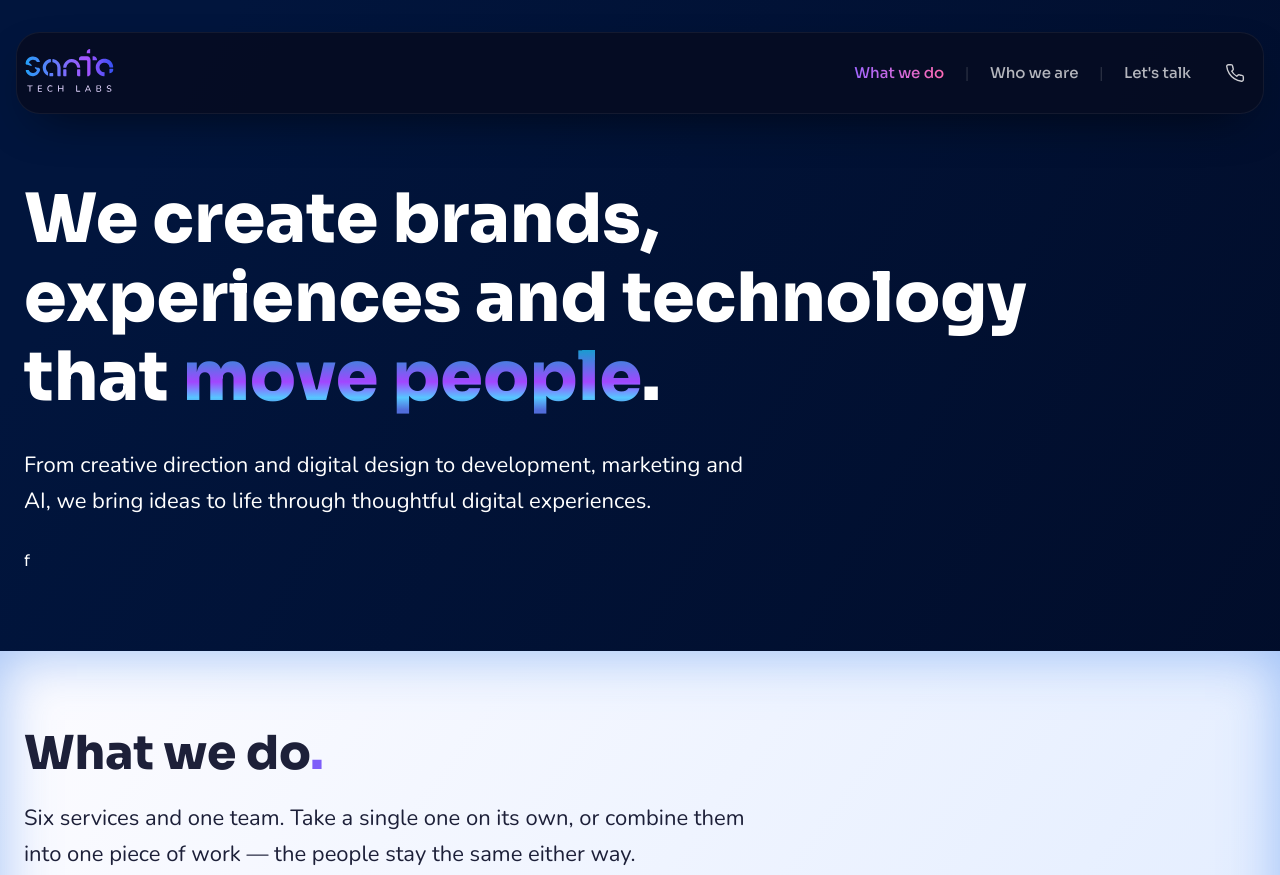
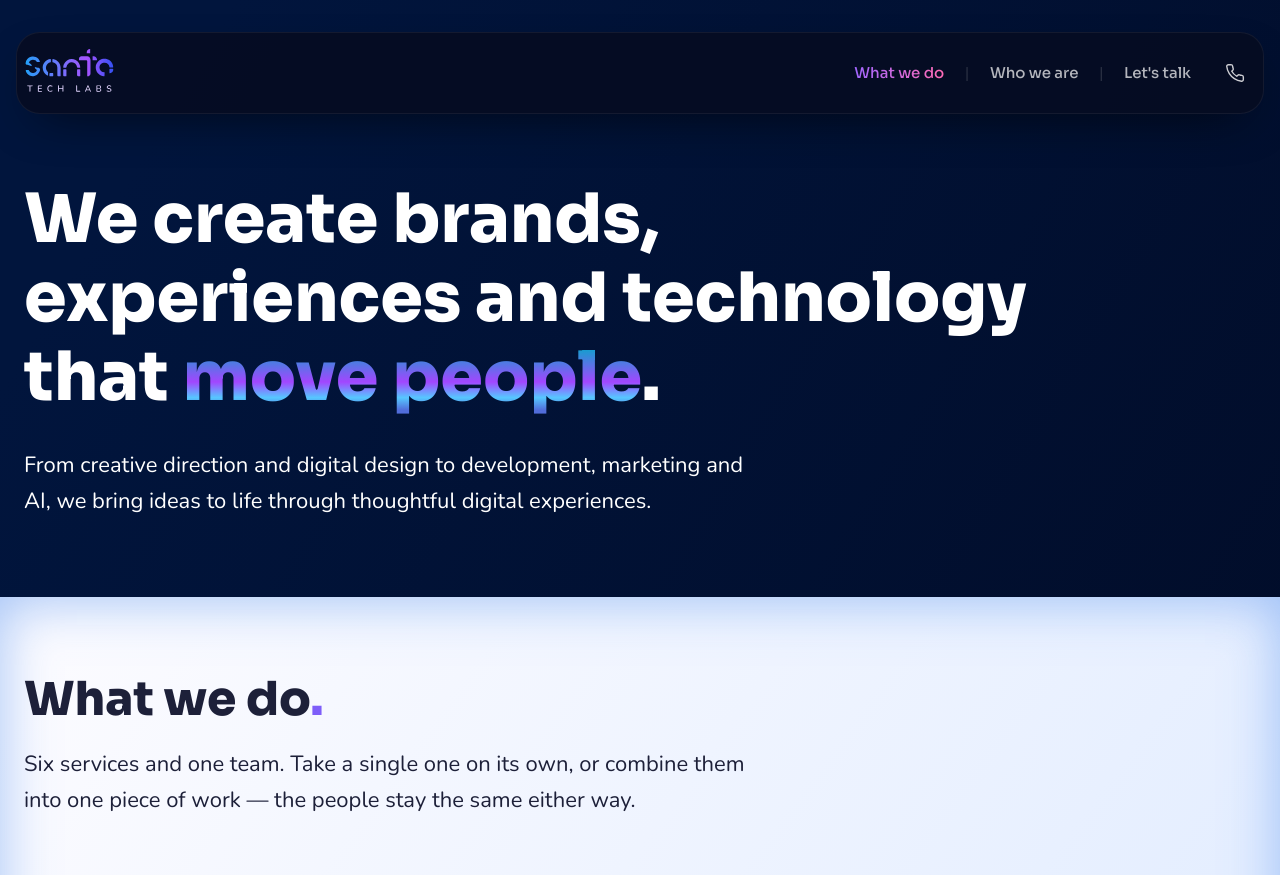
Before and after one commit to helloreejo/STL, a website: page services.html in a window 1280 px wide. Shown: the top 875 px of the page. Drawn offline with nearby package versions, Linux system fonts and the light colour scheme; a web font is replaced by a local one.

Commit message:
services

```diff
--- a/services.html
+++ b/services.html
@@ -165,7 +165,6 @@
                 marketing and AI, we bring ideas to life through thoughtful
                 digital experiences.
               </p>
-              f
             </div>
           </div>
         </section>
```
